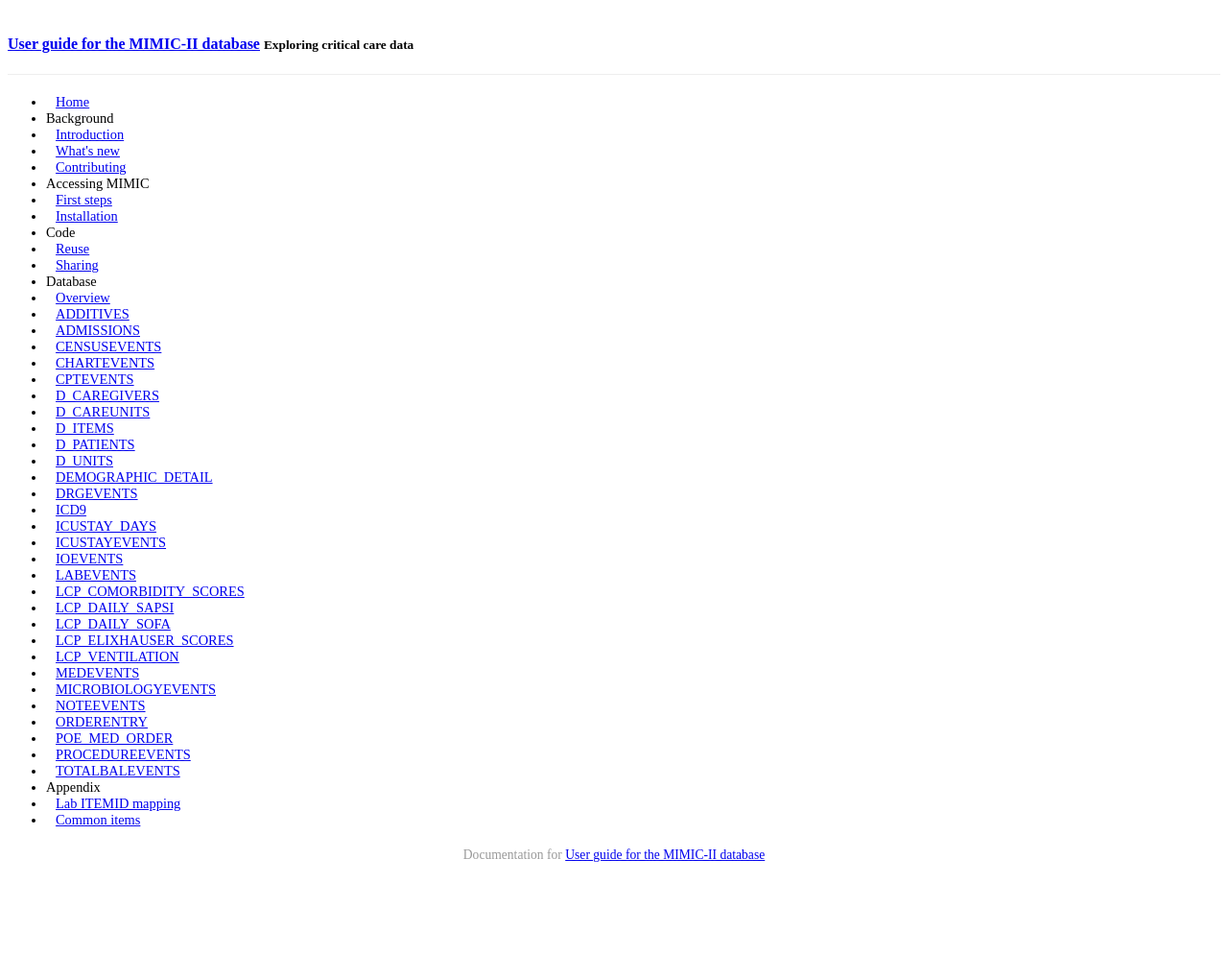
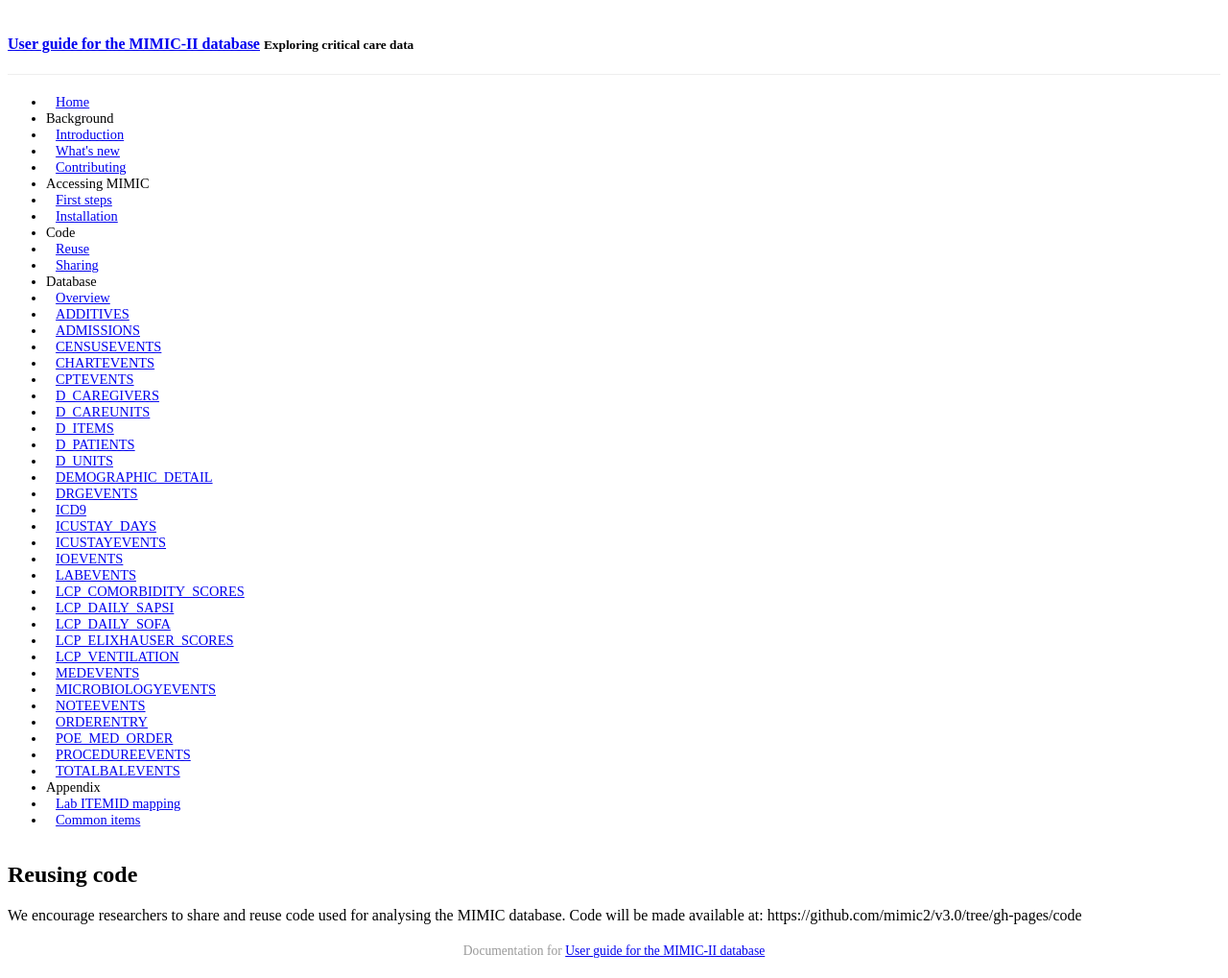
Before and after one commit to Franck-Dernoncourt/v3.0, a Jekyll site: the page built from _posts/2015-06-12-reuse.md, in a window 1280 px wide. Shown: the whole page at 96% size. Built offline with Jekyll 4.4.1, drawn with Linux system fonts in a browser that asks for light colours; Markdown is read by kramdown in place of the engine named in the settings; a style sheet for code colours, icons or effects is not loaded; before the commit the page ends 919 px from its top, so only the background shows below that.

Commit message:
temporary text

```diff
--- a/_posts/2015-06-12-reuse.md
+++ b/_posts/2015-06-12-reuse.md
@@ -3,4 +3,9 @@
 title: "Reuse"
 category: code
 date: 2015-06-12 18:48:54
+order: 1
 ---
+
+## Reusing code
+
+We encourage researchers to share and reuse code used for analysing the MIMIC database. Code will be made available at: https://github.com/mimic2/v3.0/tree/gh-pages/code
```
Also changed, not shown: _posts/2015-06-12-sharing.md (+13 -0 lines).
